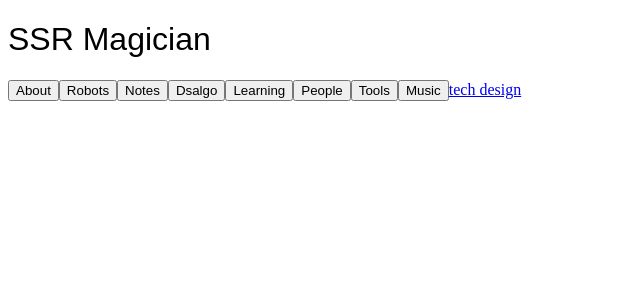
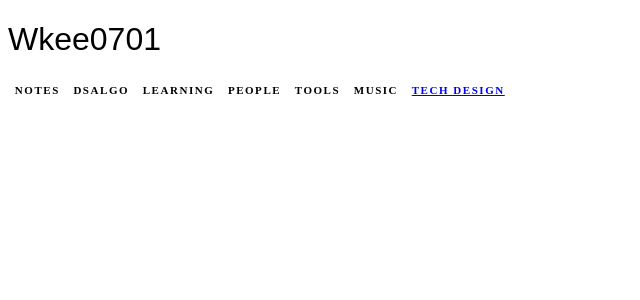
Before and after one commit to weikee94/next-ssr, a Next.js app: page / in a window 1280 px wide. Shown: the top 300 px of the page, without its empty margins (0-640 px from the left). Built offline with nearby package versions, Linux system fonts and the light colour scheme; a web font is replaced by a local one.

Commit message:
update header

```diff
--- a/pages/index.js
+++ b/pages/index.js
@@ -12,33 +12,49 @@ const Index = () => (
         font-weight: 400;
         font-style: normal;
       }
+      span {
+        font-family: brandon-grotesque;
+        font-weight: 700;
+        font-style: normal;
+        font-size: 11px;
+        letter-spacing: 0.14em;
+        text-transform: uppercase;
+        margin: 0 0.618em;
+      }
+      span:hover {
+        color: rgba(34, 34, 34, 0.4);
+        cursor: pointer;
+      }
     `}</style>
-    <h1>SSR Magician</h1>
-    <Link href="/about">
-      <button>About</button>
+    <h1>Wkee0701</h1>
+    {/* <Link href="/about">
+      <p>about</p>
     </Link>
     <Link href="/robots">
-      <button>Robots</button>
-    </Link>
+      <span>Robots</span>
+      <p>robots</p>
+    </Link> */}
     <Link href="/notes">
-      <button>Notes</button>
+      <span>Notes</span>
     </Link>
     <Link href="/dsalgo">
-      <button>Dsalgo</button>
+      <span>Dsalgo</span>
     </Link>
     <Link href="/learning">
-      <button>Learning</button>
+      <span>Learning</span>
     </Link>
     <Link href="/people">
-      <button>People</button>
+      <span>People</span>
     </Link>
     <Link href="/tools">
-      <button>Tools</button>
+      <span>Tools</span>
     </Link>
     <Link href="/music">
-      <button>Music</button>
+      <span>Music</span>
     </Link>
-    <a href="https://www.youtube.com/watch?v=W94GFCv00A0">tech design</a>
+    <span>
+      <a href="https://www.youtube.com/watch?v=W94GFCv00A0">tech design</a>
+    </span>
   </div>
 );
 
```
